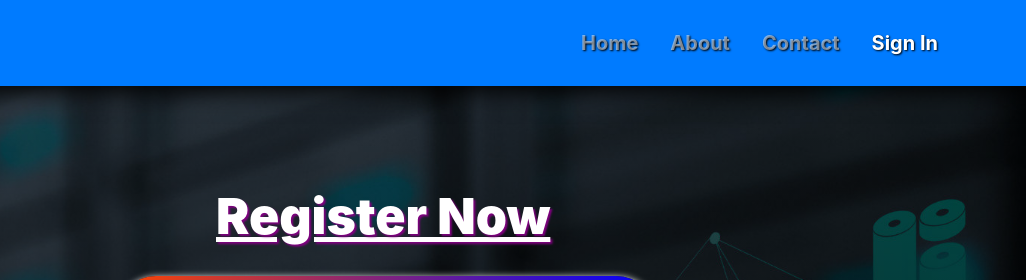
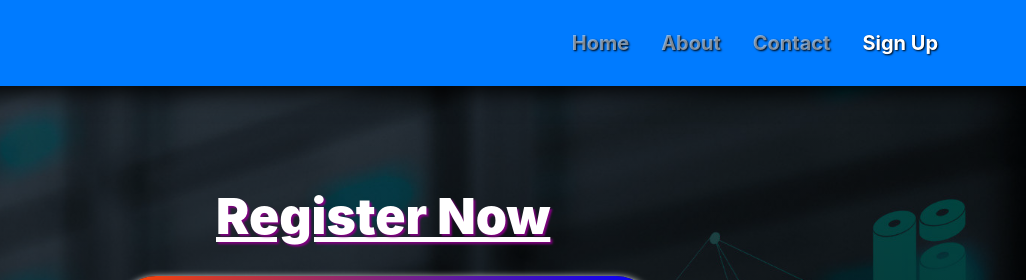
Before and after one commit to Dharmanna-Aivale/Finger-Strike_FrontEnd, a plain HTML site: page other/signin.html in a window 1280 px wide. Shown: the top 280 px of the page, 254-1280 px from the left. Drawn offline with nearby package versions, Linux system fonts and the light colour scheme; some packages are replaced by stand-ins of ours; a script that the page names is missing.

Commit message:
Update signin.html

```diff
--- a/other/signin.html
+++ b/other/signin.html
@@ -30,7 +30,7 @@
           <a class="nav-link mr-3" href="../index.html">Home</a>
           <a class="nav-link mr-3" href="about.html">About</a>
           <a class="nav-link mr-3" href="contact.html">Contact</a>
-          <a class="nav-link active mr-3" href="signin.html">Sign In <span class="sr-only">(current)</span></a>
+          <a class="nav-link active mr-3" href="signin.html">Sign Up <span class="sr-only">(current)</span></a>
         </div>
     </div>
 </nav>
```
